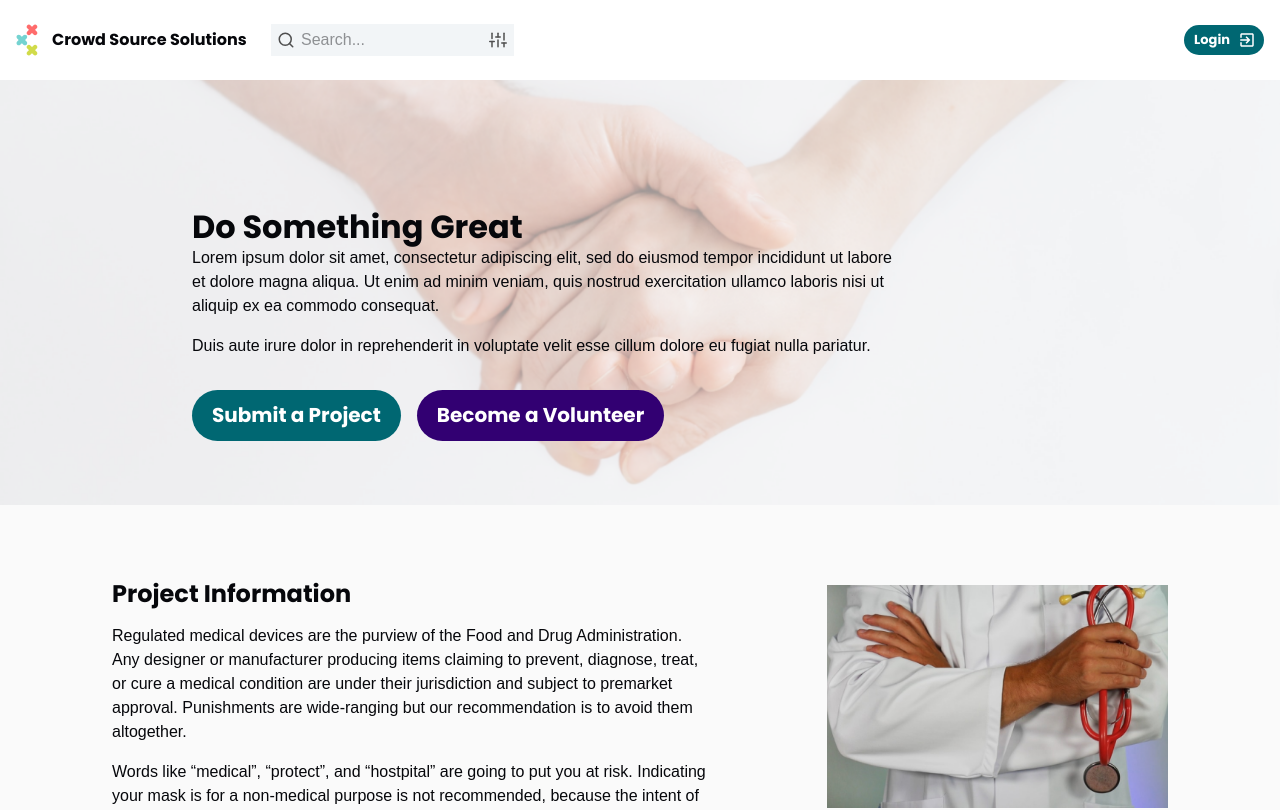
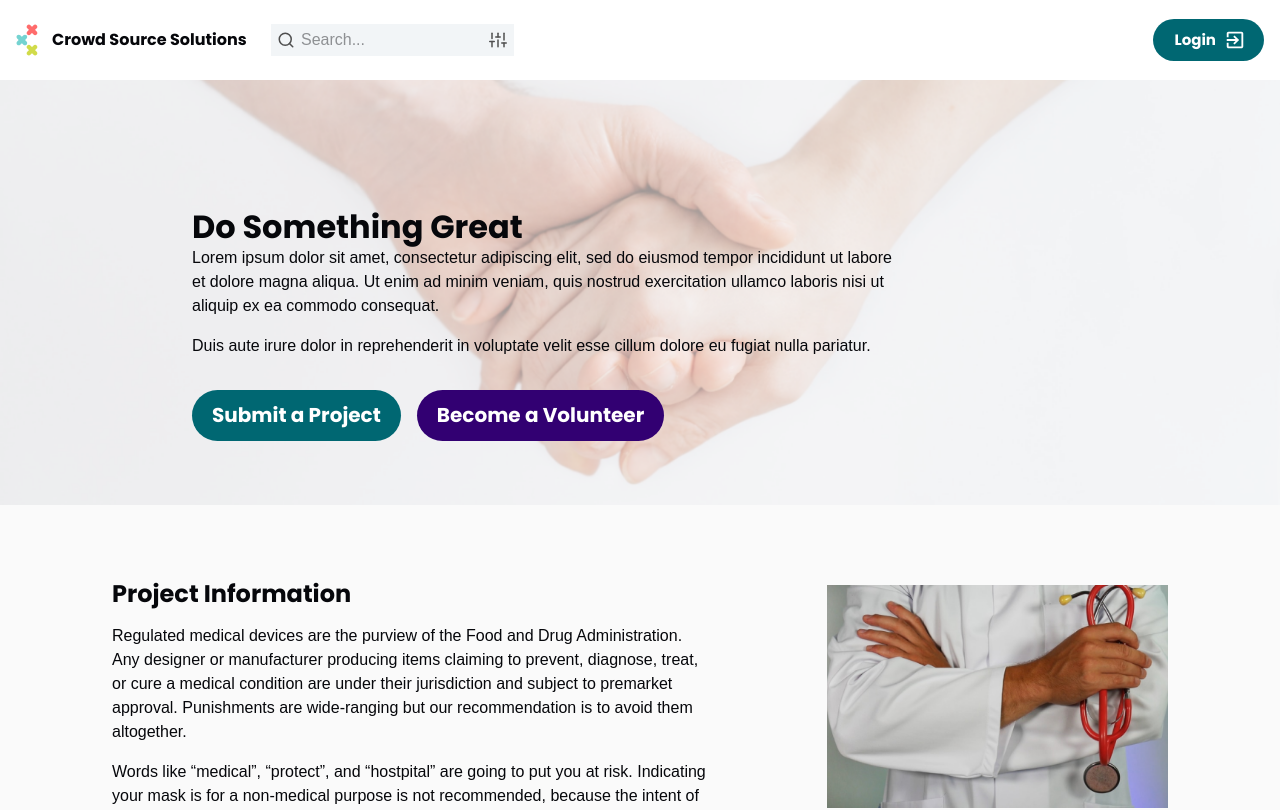
Before and after one commit to crowdsourcemedical/volunteer-database, a React (Create React App) app in the folder frontend/: page / in a window 1280 px wide. Shown: the top 810 px of the page. Built offline with nearby package versions, Linux system fonts and the light colour scheme; a web font is replaced by a local one.

Commit message:
Resized login button to better match header hi-fidel mockups

```diff
--- a/frontend/src/components/Header.jsx
+++ b/frontend/src/components/Header.jsx
@@ -63,7 +63,7 @@ const Header = () => {
           <Button
             variant="contained"
             color="primary"
-            size="small"
+            size="large"
             className={classes.button}
             endIcon={<ExitToAppIcon />}
             onClick={() => setLoginIsOpen(true)}
```
